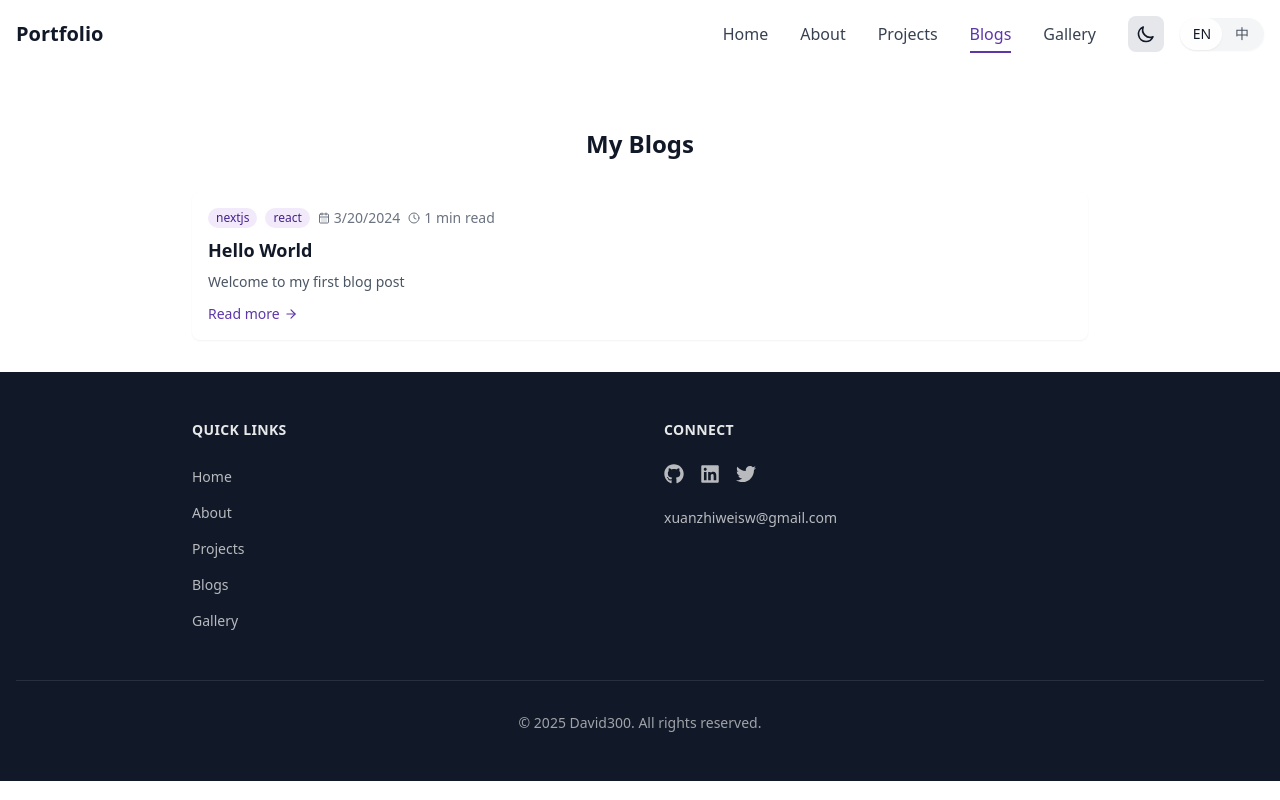
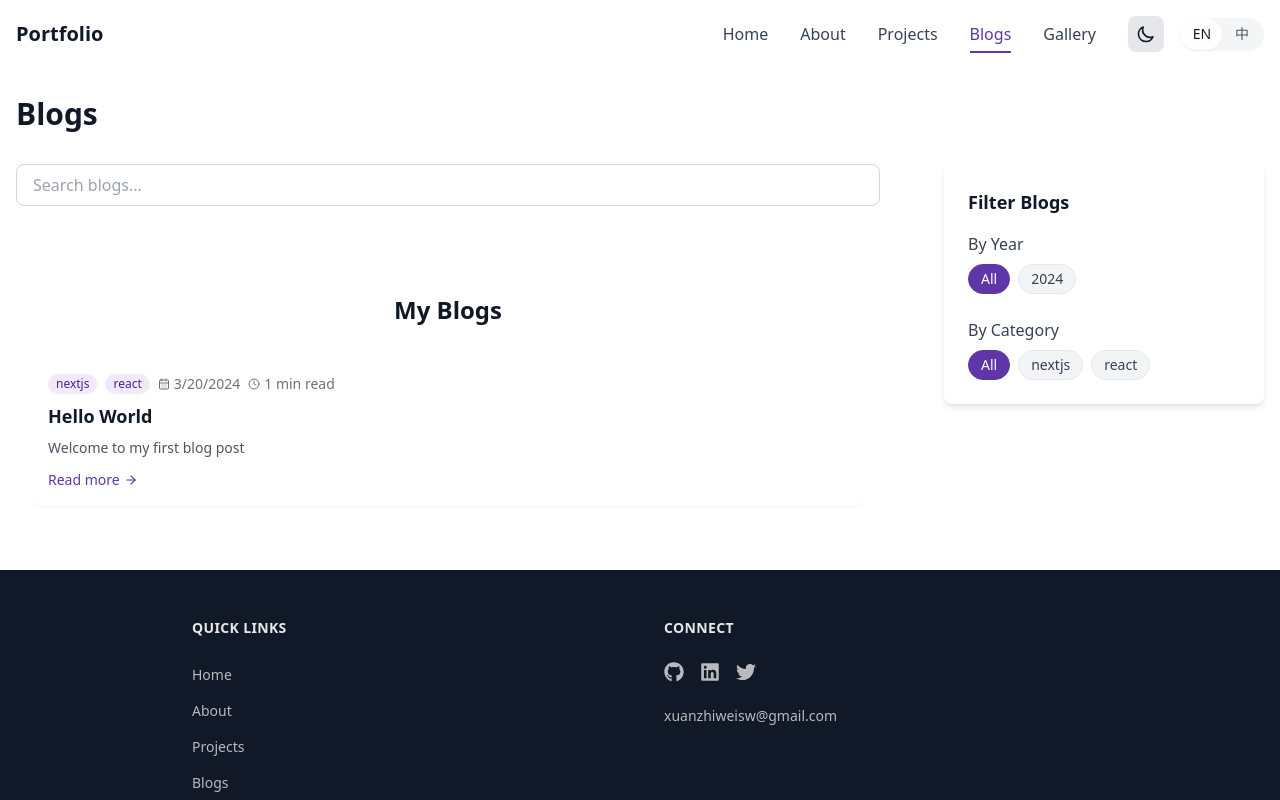
Before and after one commit to lodrg/portfolio, a Next.js app: page /blogs in a window 1280 px wide. Shown: the top 800 px of the page. Built offline with nearby package versions, Linux system fonts and the light colour scheme.

Commit message:
update sidebar of blogs

```diff
--- /dev/null
+++ b/src/app/blogs/BlogPageWrapper.tsx
@@ -0,0 +1,49 @@
+"use client";
+
+import { useState } from 'react';
+import type { BlogPost } from '@/lib/markdown';
+import BlogList from '@/app/blogs/BlogList';
+import BlogSidebar from '@/app/blogs/BlogSidebar';
+import { useLanguage } from '@/contexts/LanguageContext';
+
+export default function BlogPageWrapper({ posts }: { posts: BlogPost[] }) {
+  const { language } = useLanguage();
+  const [selectedYear, setSelectedYear] = useState<string | null>(null);
+  const [selectedTag, setSelectedTag] = useState<string | null>(null);
+  const [searchQuery, setSearchQuery] = useState('');
+
+  const filteredPosts = posts.filter(post => {
+    const matchYear = selectedYear ? post.date.startsWith(selectedYear) : true;
+    const matchTag = selectedTag ? post.tags.includes(selectedTag) : true;
+    const matchSearch = searchQuery ? (
+      post.title.toLowerCase().includes(searchQuery.toLowerCase()) ||
+      post.description.toLowerCase().includes(searchQuery.toLowerCase()) ||
+      post.tags.some(tag => tag.toLowerCase().includes(searchQuery.toLowerCase()))
+    ) : true;
+    return matchYear && matchTag && matchSearch;
+  });
+
+  return (
+    <div className="flex flex-col md:flex-row md:items-start gap-8">
+      <div className="flex-1">
+        <div className="mb-6">
+          <input
+            type="text"
+            placeholder={language === 'en' ? "Search blogs..." : "搜索博客..."}
+            value={searchQuery}
+            onChange={(e) => setSearchQuery(e.target.value)}
+            className="w-full px-4 py-2 rounded-lg border border-gray-300 dark:border-gray-600 bg-white dark:bg-gray-800 text-gray-900 dark:text-white focus:outline-none focus:ring-2 focus:ring-lavender-500"
+          />
+        </div>
+        <BlogList posts={filteredPosts} />
+      </div>
+      <BlogSidebar
+        posts={posts}
+        selectedYear={selectedYear}
+        setSelectedYear={setSelectedYear}
+        selectedTag={selectedTag}
+        setSelectedTag={setSelectedTag}
+      />
+    </div>
+  );
+}
--- /dev/null
+++ b/src/app/blogs/BlogSidebar.tsx
@@ -0,0 +1,67 @@
+"use client";
+
+import type { BlogPost } from '@/lib/markdown';
+import { useLanguage } from '@/contexts/LanguageContext';
+
+interface BlogSidebarProps {
+  posts: BlogPost[];
+  selectedYear: string | null;
+  setSelectedYear: (year: string | null) => void;
+  selectedTag: string | null;
+  setSelectedTag: (tag: string | null) => void;
+}
+
+export default function BlogSidebar({ posts, selectedYear, setSelectedYear, selectedTag, setSelectedTag }: BlogSidebarProps) {
+  const { language } = useLanguage();
+  // 提取所有年份和所有标签
+  const years = Array.from(new Set(posts.map(post => post.date.slice(0, 4)))).sort((a, b) => b.localeCompare(a));
+  const tags = Array.from(new Set(posts.flatMap(post => post.tags))).sort();
+
+  // 多语言文本
+  const text = {
+    filter: language === 'en' ? 'Filter Blogs' : '筛选博客',
+    byYear: language === 'en' ? 'By Year' : '按时间',
+    byTag: language === 'en' ? 'By Category' : '按类别',
+    all: language === 'en' ? 'All' : '全部',
+  };
+
+  return (
+    <aside className="w-full md:w-64 lg:w-72 xl:w-80 mb-8 md:mb-0 md:ml-8">
+      <div className="bg-white dark:bg-gray-800 rounded-lg shadow-md p-6 sticky top-24">
+        <h3 className="text-lg font-semibold mb-4 text-gray-900 dark:text-white">{text.filter}</h3>
+        <div className="mb-6">
+          <div className="font-medium text-gray-700 dark:text-gray-300 mb-2">{text.byYear}</div>
+          <div className="flex flex-wrap gap-2">
+            <button
+              className={`px-3 py-1 rounded-full text-sm border ${selectedYear === null ? 'bg-lavender-700 text-white border-lavender-700' : 'bg-gray-100 dark:bg-gray-700 text-gray-700 dark:text-gray-200 border-gray-200 dark:border-gray-700'}`}
+              onClick={() => setSelectedYear(null)}
+            >{text.all}</button>
+            {years.map(year => (
+              <button
+                key={year}
+                className={`px-3 py-1 rounded-full text-sm border ${selectedYear === year ? 'bg-lavender-700 text-white border-lavender-700' : 'bg-gray-100 dark:bg-gray-700 text-gray-700 dark:text-gray-200 border-gray-200 dark:border-gray-700'}`}
+                onClick={() => setSelectedYear(year)}
+              >{year}</button>
+            ))}
+          </div>
+        </div>
+        <div>
+          <div className="font-medium text-gray-700 dark:text-gray-300 mb-2">{text.byTag}</div>
+          <div className="flex flex-wrap gap-2">
+            <button
+              className={`px-3 py-1 rounded-full text-sm border ${selectedTag === null ? 'bg-lavender-700 text-white border-lavender-700' : 'bg-gray-100 dark:bg-gray-700 text-gray-700 dark:text-gray-200 border-gray-200 dark:border-gray-700'}`}
+              onClick={() => setSelectedTag(null)}
+            >{text.all}</button>
+            {tags.map(tag => (
+              <button
+                key={tag}
+                className={`px-3 py-1 rounded-full text-sm border ${selectedTag === tag ? 'bg-lavender-700 text-white border-lavender-700' : 'bg-gray-100 dark:bg-gray-700 text-gray-700 dark:text-gray-200 border-gray-200 dark:border-gray-700'}`}
+                onClick={() => setSelectedTag(tag)}
+              >{tag}</button>
+            ))}
+          </div>
+        </div>
+      </div>
+    </aside>
+  );
+}
--- /dev/null
+++ b/src/app/blogs/BlogTitle.tsx
@@ -0,0 +1,11 @@
+"use client";
+import { useLanguage } from '@/contexts/LanguageContext';
+
+export default function BlogTitle() {
+  const { language } = useLanguage();
+  return (
+    <h1 className="text-3xl font-bold mb-8 text-gray-900 dark:text-white">
+      {language === 'en' ? 'Blogs' : '博客'}
+    </h1>
+  );
+}
--- a/src/app/blogs/page.tsx
+++ b/src/app/blogs/page.tsx
@@ -1,9 +1,15 @@
 import { getAllPosts } from '@/lib/markdown';
-import BlogList from '@/app/blogs/BlogList';
+import BlogPageWrapper from './BlogPageWrapper';
+import BlogTitle from './BlogTitle';
 
 export const revalidate = 60; // 每60秒重新验证一次
 
-export default async function BlogsPage() {
+export default async function BlogPage() {
   const posts = await getAllPosts();
-  return <BlogList posts={posts} />;
+  return (
+    <div className="container mx-auto px-4 py-8">
+      <BlogTitle />
+      <BlogPageWrapper posts={posts} />
+    </div>
+  );
 }
```
Also changed, not shown: src/components/sections/ContactSection.tsx (indentation only).
